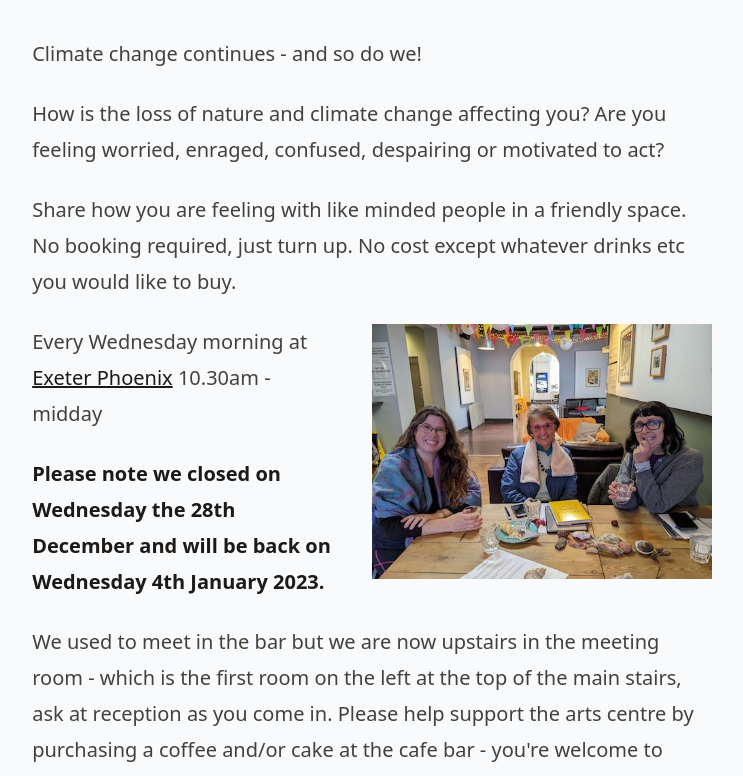
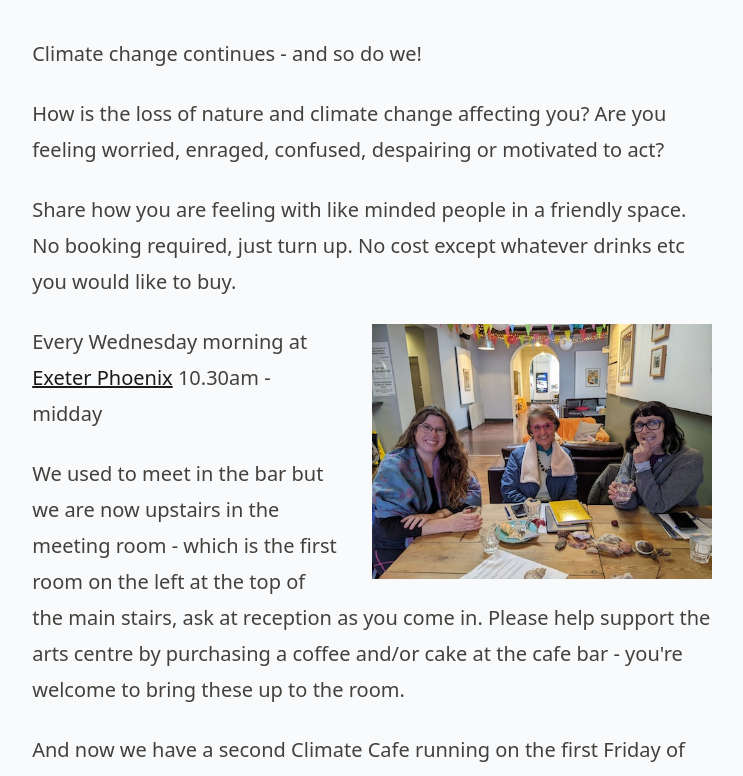
Before and after one commit to danielhpavey/exeterclimatecafe, a Next.js app: page / in a window 1280 px wide. Shown: the part 422-1198 px from the top of the page, without its empty margins (268-1011 px from the left). Built offline with nearby package versions, Linux system fonts and the light colour scheme.

Commit message:
Update content

```diff
--- a/pages/index.js
+++ b/pages/index.js
@@ -41,8 +41,6 @@ export default function Home() {
 
 <p>Every Wednesday morning at <a href="https://exeterphoenix.org.uk/">Exeter Phoenix</a> 10.30am - midday</p>
 
-<p><strong>Please note we closed on Wednesday the 28th December and will be back on Wednesday 4th January 2023.</strong></p>
-
 <p>We used to meet in the bar but we are now upstairs in the meeting room - which is the first room on the left at the top of the main stairs, ask at reception as you come in. Please help support the arts centre by purchasing a coffee and/or cake at the cafe bar - you&apos;re welcome to bring these up to the room. </p>
 
 <p>And now we have a second Climate Cafe running on the first Friday of every month from 10:30am to 12 midday. This is at the new <a href="https://climateactionhubexeter.net/">Exeter Climate Action Hub</a>, 40 Bedford Square, Princesshay, EX1 1GJ. This is the old Crew clothing shop at the back of Debenhams, next door to Neals Yard Remedies</p>
```
